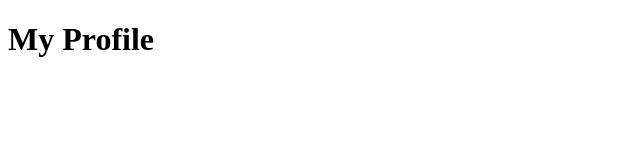
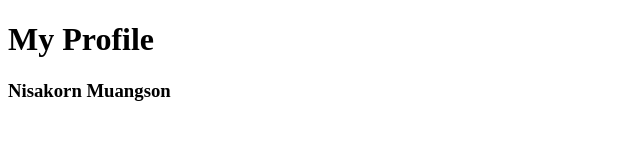
Before and after one commit to monkeydtan/myblog, a plain HTML site: page index.html in a window 1280 px wide. Shown: the whole page, without its empty margins (0-640 px from the left). Drawn offline with Linux system fonts and the light colour scheme.

Commit message:
add name

```diff
--- a/index.html
+++ b/index.html
@@ -7,5 +7,6 @@
 </head>
 <body>
     <h1>My Profile</h1>
+    <h3>Nisakorn Muangson</h3>
 </body>
 </html>
```
